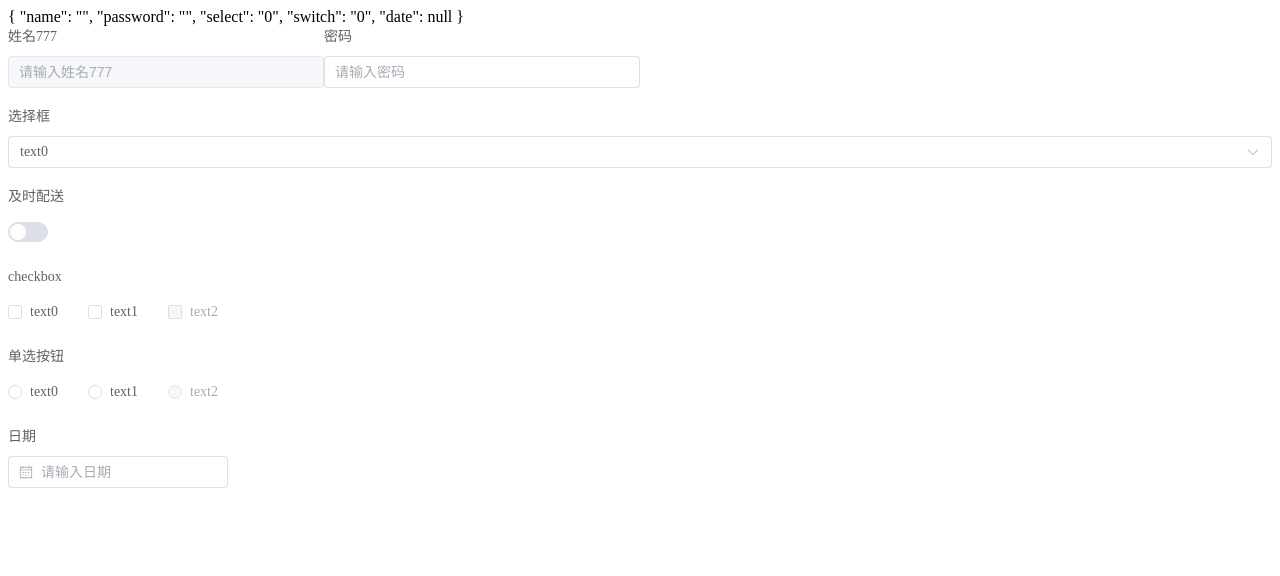
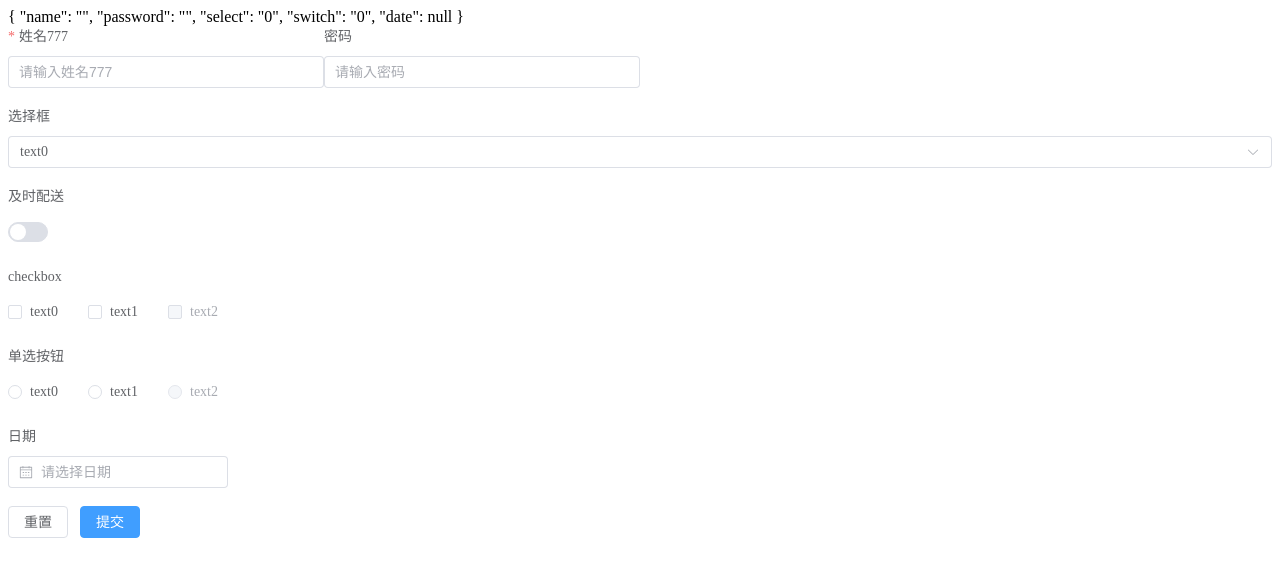
Before and after one commit to 839574938/Fniu-UI, a Vue app: page / in a window 1280 px wide. Shown: the top 576 px of the page. Built offline with nearby package versions, Linux system fonts and the light colour scheme.

Commit message:
feat: 新增c-query表单验证，重置功能

```diff
--- a/packages/CQuery/src/index.vue
+++ b/packages/CQuery/src/index.vue
@@ -1,9 +1,9 @@
 <template>
-  <el-form class="c-query" :model="modelValue" v-bind="$attrs">
+  <el-form class="c-query" :model="modelValue" :rules="rules" ref="ruleFormRef" v-bind="$attrs">
     <el-row>
       <el-col v-for="(column, index) in props.columns" :key="index" v-bind="column.attrsCol">
         <slot :name="column.key">
-          <el-form-item :label="column.label" v-bind="column.attrsFormItem">
+          <el-form-item :label="column.label" :prop="column.key" v-bind="column.attrsFormItem">
             <template v-if="column.type === 'input'">
               <el-input v-model="modelValue[column.key]" :placeholder="getPlaceholder(column)" v-bind="column.attrs"/>
             </template>
@@ -39,7 +39,8 @@
                   :key="option.value || option.name"
                   :label="option.value || option.name"
                   :disabled="option.disabled"
-                >{{ option.label || option.key }}</el-radio>
+                >{{ option.label || option.key }}
+                </el-radio>
               </el-radio-group>
             </template>
             <template v-if="column.type === 'date'">
@@ -63,27 +64,62 @@ export default {
 }
 </script>
 <script setup lang="ts">
-import {computed, withDefaults} from "vue";
+import {computed, ref, withDefaults} from "vue";
 import {IQueryColumn} from "./interface";
+import {FormInstance} from "element-plus";
 
 interface IQueryProps {
   columns?: IQueryColumn[] | [],
   modelValue: Object,
-  prevPlaceholder?: string
+  prevPlaceholder?: string,
+  prevSelectPlaceholder?: string
 }
 
 const props = withDefaults(defineProps<IQueryProps>(), {
   columns: () => [],
   modelValue: () => ({}),
-  prevPlaceholder: '请输入'
+  prevPlaceholder: '请输入',
+  prevSelectPlaceholder: '请选择'
 })
 
-const getPlaceholder = computed(() => {
-  return (column: IQueryColumn) => {
-    if(!column.attrs) column.attrs = {}
-    return column.placeholder || column.attrs.placeholder || `${props.prevPlaceholder}${column.label || column.attrsFormItem.label || ''}`
+const getPlaceholder = (column: IQueryColumn) => getTypeData(column).placeholder;
+const getTrigger = (column: IQueryColumn) => getTypeData(column).trigger;
+
+const getTypeData = (column: IQueryColumn) => {
+  if (!column.attrs) column.attrs = {}
+  const defaultPlaceholder = column.placeholder || column.attrs.placeholder
+  const label = column.label || column.attrsFormItem.label || ''
+  const defaultData = {
+    placeholder: defaultPlaceholder,
+    trigger: 'blur'
   }
+  if (['input'].includes(column.type)) {
+    defaultData.placeholder = defaultPlaceholder || `${props.prevPlaceholder}${label}`;
+    defaultData.trigger = 'blur';
+  } else if (['select', 'date'].includes(column.type)) {
+    defaultData.placeholder = defaultPlaceholder || `${props.prevSelectPlaceholder}${label}`;
+    defaultData.trigger = 'change';
+  }
+  return defaultData
+}
+
+const rules = computed(() => {
+  return props.columns.reduce((res, item) => {
+    res[item.key] = item.rules ? [...item.rules] : [];
+    if (item.required) {
+      res[item.key].unshift({required: true, message: getPlaceholder(item), trigger: getTrigger(item)})
+    }
+    return res;
+  }, {});
 })
+
+// c-query form表单实例
+const ruleFormRef = ref<FormInstance>()
+
+defineExpose({
+  ruleFormRef,
+})
+
 </script>
 
 <style scoped lang="scss">
--- a/packages/CQuery/src/interface.ts
+++ b/packages/CQuery/src/interface.ts
@@ -1,3 +1,5 @@
+import {FormInstance} from "element-plus";
+
 export interface IQueryColumn {
   type: 'input' | string,
   key: string,
@@ -24,3 +26,7 @@ export interface IOption {
   name?: string | number,
   disabled?: boolean
 }
+
+export interface IQueryExport {
+  ruleFormRef: FormInstance
+}
--- a/src/App.vue
+++ b/src/App.vue
@@ -1,12 +1,17 @@
 <template>
+  <div>
     {{ queryData }}
-  <c-query v-model="queryData" :columns="columns" label-position="top">
+    <c-query v-model="queryData" :columns="columns" label-position="top" ref="queryForm">
       <template #password>
         <el-form-item label="密码">
           <el-input v-model="queryData.password" placeholder="请输入密码"></el-input>
         </el-form-item>
       </template>
     </c-query>
+
+    <el-button @click="resetForm">重置</el-button>
+    <el-button @click="submitForm" type="primary">提交</el-button>
+  </div>
 </template>
 
 <script lang="ts">
@@ -15,8 +20,8 @@ export default {
 }
 </script>
 <script lang="ts" setup>
-import {reactive} from "vue";
-import {IQueryColumn} from "../packages/CQuery/src/interface";
+import {reactive, ref} from "vue";
+import {IQueryColumn, IQueryExport} from "../packages/CQuery/src/interface";
 
 const queryData = reactive({
   name: '',
@@ -36,9 +41,9 @@ const columns: IQueryColumn[] = [
   {
     type: 'input',
     key: 'name',
-    attrs: {disabled: true,},
     attrsFormItem: {label: '姓名777',},
     attrsCol: {span: 6},
+    required: true,
   },
   {
     type: 'input',
@@ -81,6 +86,29 @@ const columns: IQueryColumn[] = [
     }
   }
 ];
+
+
+const queryForm = ref<IQueryExport>()
+const submitForm = async () => {
+  if(queryForm.value) {
+    const from = queryForm.value.ruleFormRef
+    await from.validate((valid, fields) => {
+      if (valid) {
+        console.log('submit!')
+      } else {
+        console.log('error submit!', fields)
+      }
+    })
+  }
+}
+
+const resetForm = () => {
+  if(queryForm.value) {
+    const from = queryForm.value.ruleFormRef
+    from.resetFields();
+  }
+}
+
 </script>
 
 <style scoped lang="scss">
```
Lines whose indentation alone changed are shown as unchanged.
